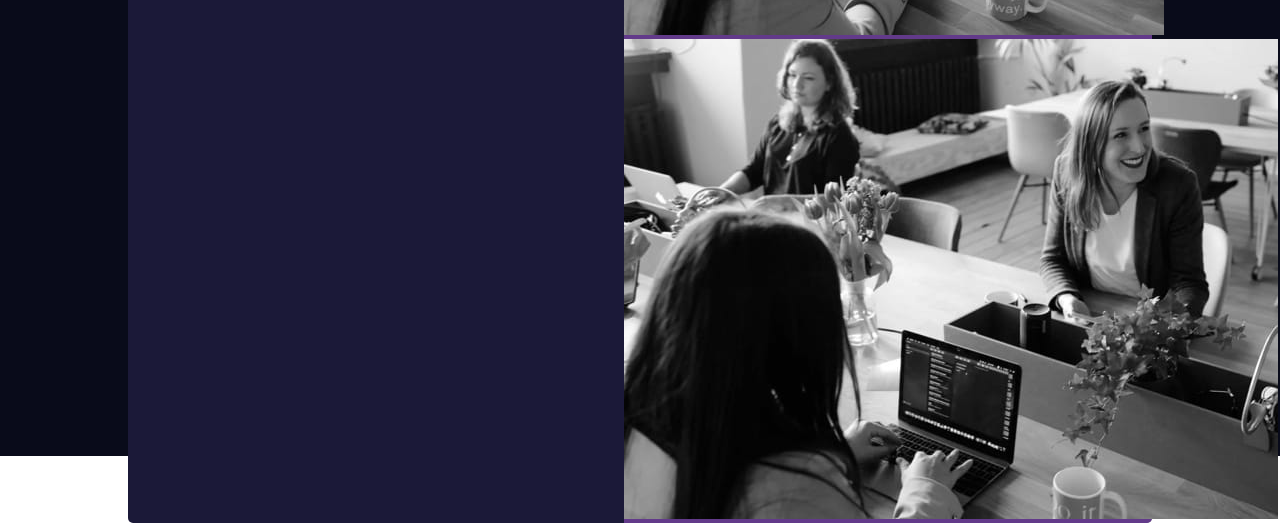
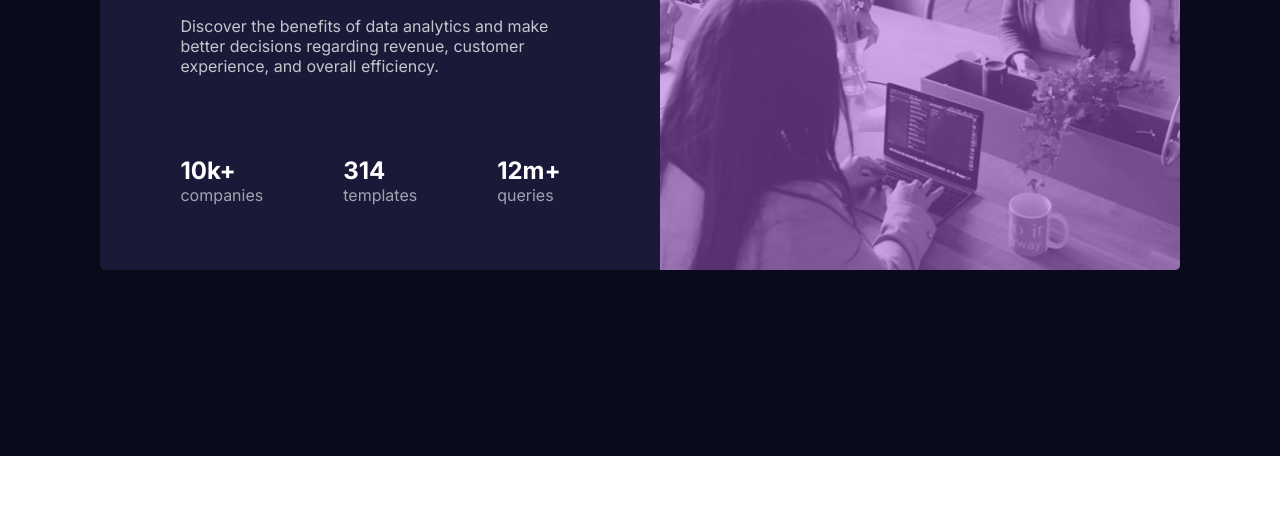
Before and after one commit to AmanGupta-95/Stats-Preview-Card, a plain HTML site: page index.html in a window 1280 px wide. Shown: the part 344-867 px from the top of the page. After the commit the page ends 800 px from the top, so only its background shows below. Drawn offline with Linux system fonts and the light colour scheme.

Commit message:
added image overlay

```diff
--- a/style.css
+++ b/style.css
@@ -34,10 +34,11 @@ html {
 }
 
 .text-side {
-	margin: 3rem;
 	width: 25rem;
 	display: flex;
+	justify-content: center;
 	flex-flow: column;
+	margin: 0rem 5rem;
 	text-align: left;
 }
 
@@ -73,12 +74,54 @@ html {
 }
 
 .image-side {
-	width: 33rem;
-	background: linear-gradient(
-			hsla(277, 64%, 61%, 0.5),
-			hsla(277, 64%, 61%, 0.5)
-		),
-		url('images/image-header-desktop.jpg') no-repeat top center;
+	height: 26.8rem;
+	position: relative;
+}
+
+.desktop-image {
+	width: 100%;
+	height: 100%;
 	border-top-right-radius: 5px;
 	border-bottom-right-radius: 5px;
+	position: relative;
 }
+.overlay {
+	position: absolute;
+	top: 0;
+	left: 0;
+	width: 100%;
+	height: 100%;
+	border-top-right-radius: 5px;
+	border-bottom-right-radius: 5px;
+	background: linear-gradient(var(--violet), var(--violet));
+	opacity: 0.5;
+}
+
+.mobile-image {
+	display: none;
+}
+
+/*************************************/
+/* MOBILE STYLE */
+/*************************************/
+
+/* @media only screen and (max-width: 375px) {
+	html{
+		font-size: 10px;
+	}
+	.card {
+		flex-direction: column;
+	}
+	.text-side {
+		width: 12rem;
+		text-align: center;
+	}
+	.image-side {
+		height: 5rem;
+		background: linear-gradient(
+				hsla(277, 64%, 61%, 0.5),
+				hsla(277, 64%, 61%, 0.5)
+			),
+			url('images/image-header-mobile.jpg') no-repeat top center;
+	}
+} */
```
